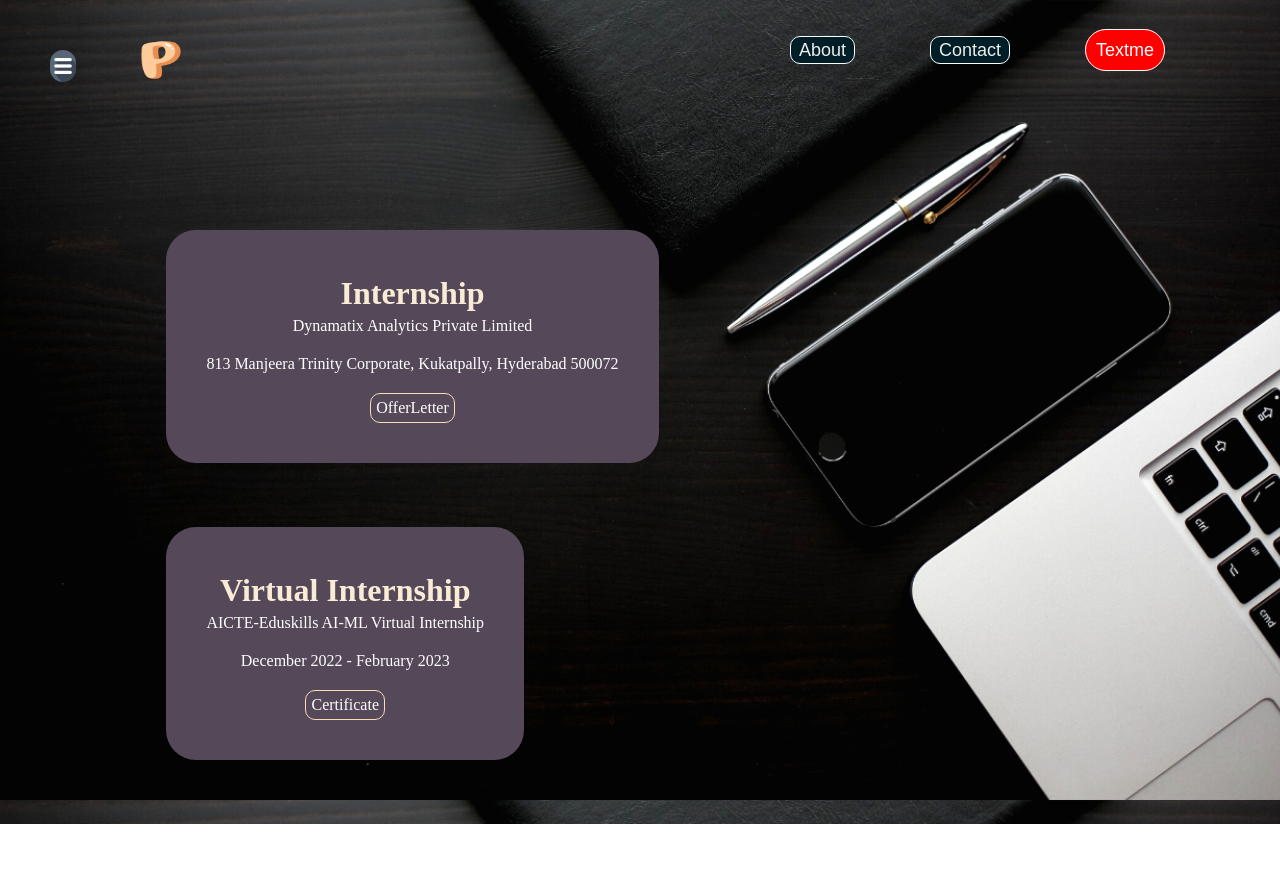
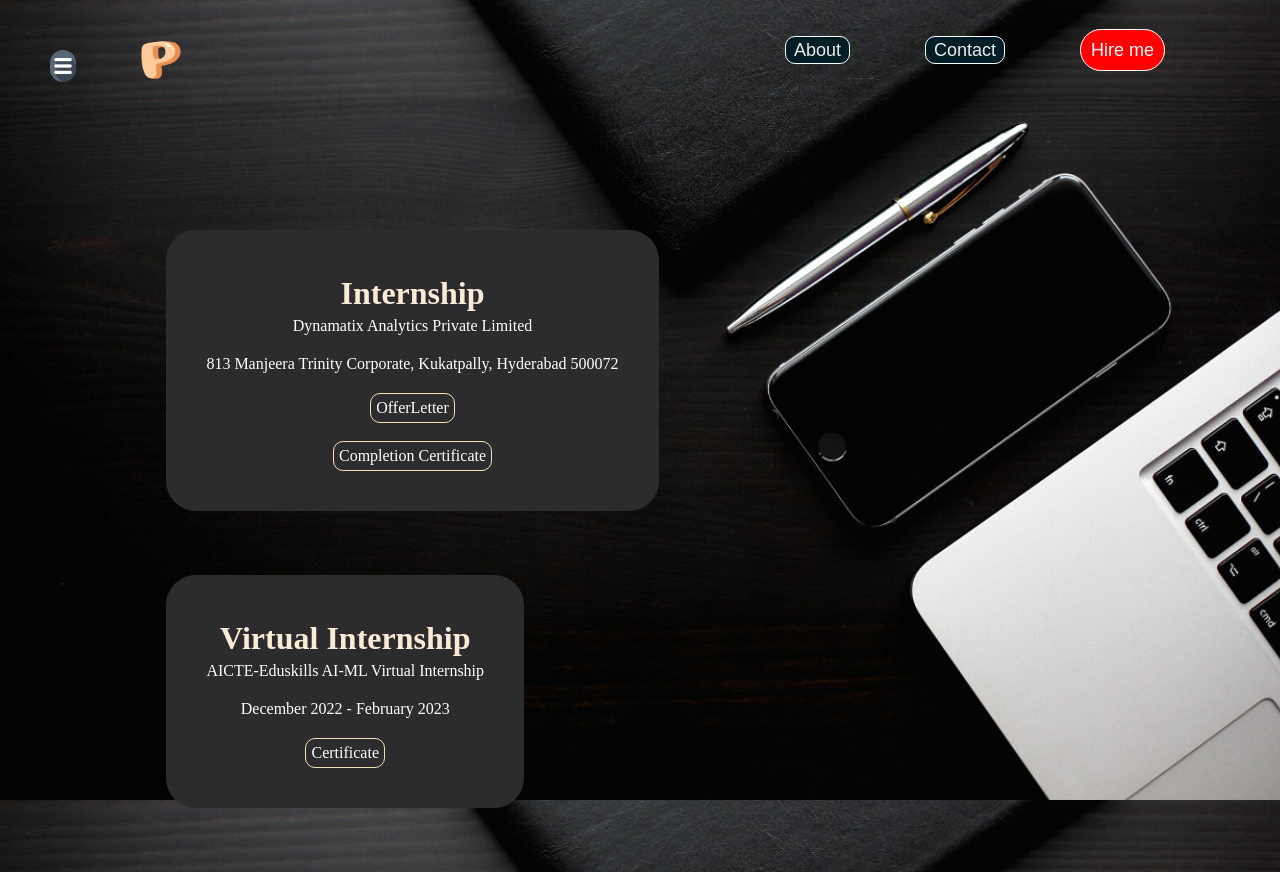
Before and after one commit to Prakash7078/PortfolioFrontend, a React (Create React App) app: page /internships in a window 1280 px wide. Before the commit the page ends 824 px from the top, so only its background shows below. Built offline with nearby package versions, Linux system fonts and the light colour scheme; a web font is replaced by a local one.

Commit message:
small changes

```diff
--- a/src/App.css
+++ b/src/App.css
@@ -508,7 +508,7 @@
   color: rgb(255, 255, 255);
   margin: 5vw;
   margin-left: 13vw;
-  background-color: rgb(85, 72, 88);
+  background-color: rgb(44, 44, 46);
   border-radius: 30px;
   @media (max-width:600px) {
     margin:8vh 18vw;
--- a/src/components/Internships.js
+++ b/src/components/Internships.js
@@ -13,7 +13,8 @@
           <h1>Internship</h1>
           <p>Dynamatix Analytics Private Limited</p>
           <p> 813 Manjeera Trinity Corporate, Kukatpally, Hyderabad 500072</p>
-          <Link to="https://drive.google.com/file/d/1OgAAj7Chf8w5YR59NH6v7ou0rOYFEvL3/view?usp=sharing" target="_blank"download={true}>OfferLetter</Link>
+          <Link to="https://drive.google.com/file/d/1OgAAj7Chf8w5YR59NH6v7ou0rOYFEvL3/view?usp=sharing" target="_blank"download={true}>OfferLetter</Link><br/>
+          <Link to="https://drive.google.com/file/d/1fFp0zxdpB5SlJRHNHMMShfO3k2Zilb2b/view?usp=sharing" target="_blank"download={true}>Completion Certificate</Link>
         </div>
       </div>
       <div className="intern-content">
@@ -25,6 +26,7 @@
         </div>
       </div>
 
+
     </div>
   )
 }
--- a/src/components/Navbar.js
+++ b/src/components/Navbar.js
@@ -23,7 +23,7 @@
       <div className="navbas">
         <HashLink to="/#about">About</HashLink>
         <Link to="/contact">Contact</Link>
-        <HashLink className='login' to="/#text" >Textme</HashLink>
+        <HashLink className='login' to="/#text" >Hire me</HashLink>
       </div>
 
 
```
